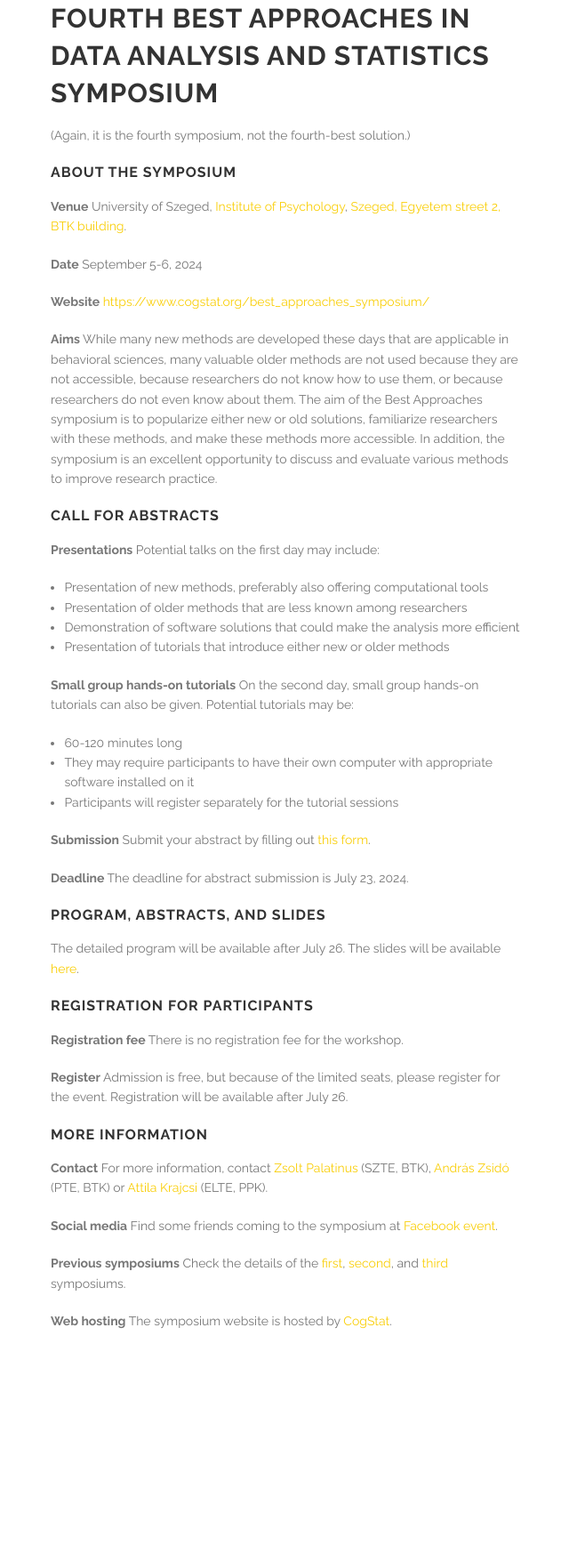
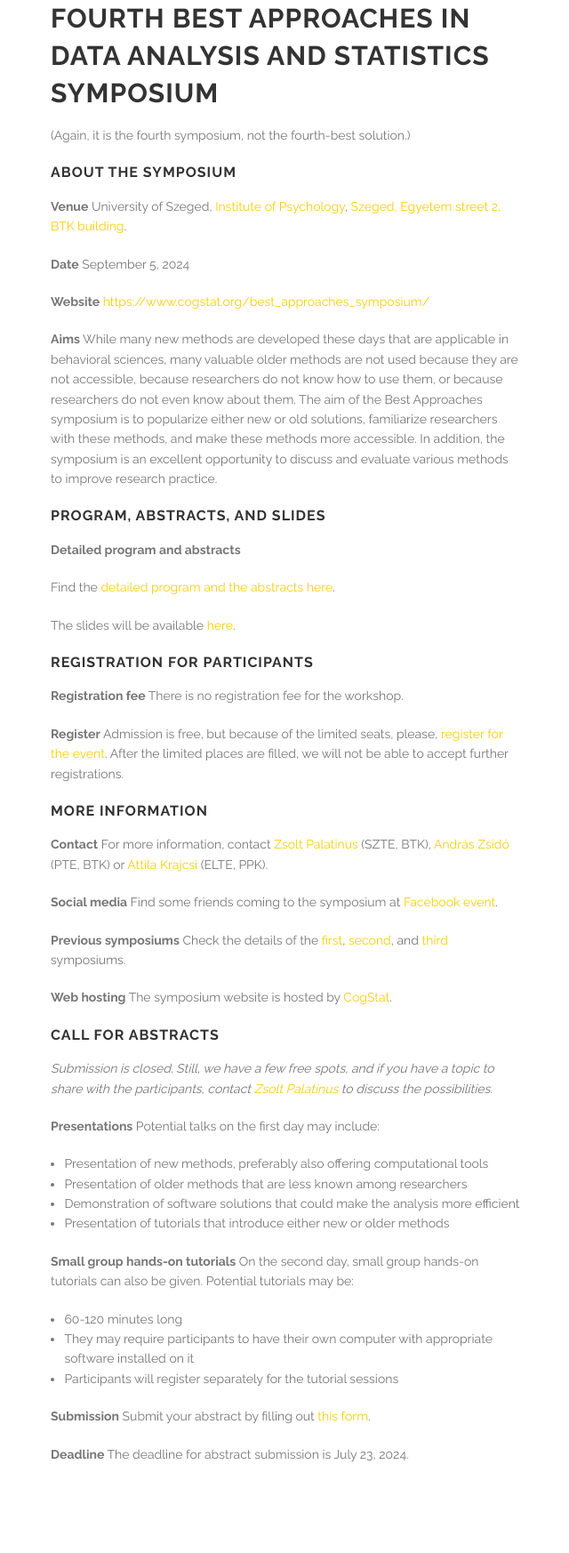
Before and after one commit to cogstat/cogstat_website, a Jekyll site: the page built from best_approaches_symposium/index.md, in a window 1280 px wide. Shown: the whole page at 89% size, without its empty margins (38-678 px from the left). Built offline with Jekyll 4.4.1, drawn with Linux system fonts in a browser that asks for light colours; before the commit the page ends 1596 px from its top, so only the background shows below that.

Commit message:
Update index.md

```diff
--- a/best_approaches_symposium/index.md
+++ b/best_approaches_symposium/index.md
@@ -11,13 +11,39 @@ title:  "Best approaches in data analysis and statistics symposium"
 
 __Venue__ University of Szeged, [Institute of Psychology](https://www.pszich.u-szeged.hu/), [Szeged, Egyetem street 2, BTK building](https://osm.org/go/0KlyHIXRG?m=).
 
-__Date__ September 5-6, 2024
+__Date__ September 5, 2024
 
 __Website__ [https://www.cogstat.org/best_approaches_symposium/](https://www.cogstat.org/best_approaches_symposium/)
 
 __Aims__ While many new methods are developed these days that are applicable in behavioral sciences, many valuable older methods are not used because they are not accessible, because researchers do not know how to use them, or because researchers do not even know about them. The aim of the Best Approaches symposium is to popularize either new or old solutions, familiarize researchers with these methods, and make these methods more accessible. In addition, the symposium is an excellent opportunity to discuss and evaluate various methods to improve research practice.
 
+### Program, abstracts, and slides
+
+__Detailed program and abstracts__
+
+Find the [detailed program and the abstracts here](https://docs.google.com/document/d/1vFYiH9hUAN36ltklTdAeop32lsGzO5mj/edit?usp=sharing&ouid=100583166572315508937&rtpof=true&sd=true).
+
+The slides will be available [here](https://osf.io/meetings/bestapproachessymposium2024).
+
+### Registration for participants
+
+__Registration fee__ There is no registration fee for the workshop.
+
+__Register__ Admission is free, but because of the limited seats, please, [register for the event](https://forms.gle/c7T1GjyC14fviQUQ7). After the limited places are filled, we will not be able to accept further registrations.
+
+### More information
+
+__Contact__ For more information, contact [Zsolt Palatinus](mailto:zsolt.palatinus@gmail.com) (SZTE, BTK), [András Zsidó](mailto:zsido.andras@pte.hu) (PTE, BTK) or [Attila Krajcsi](mailto:krajcsi@gmail.com) (ELTE, PPK).
+
+__Social media__ Find some friends coming to the symposium at [Facebook event](https://www.facebook.com/events/7796899507071182/).
+
+__Previous symposiums__ Check the details of the [first](2017/index.html), [second](2019/index.html), and [third](2023/index.html) symposiums.
+
+__Web hosting__ The symposium website is hosted by [CogStat](https://www.cogstat.org).
+
 ### Call for abstracts
+
+_Submission is closed. Still, we have a few free spots, and if you have a topic to share with the participants, contact [Zsolt Palatinus](mailto:zsolt.palatinus@gmail.com) to discuss the possibilities._
 
 __Presentations__ Potential talks on the first day may include:
 * Presentation of new methods, preferably also offering computational tools
@@ -34,25 +60,4 @@ __Submission__ Submit your abstract by filling out [this form](https://forms.gle
 
 __Deadline__ The deadline for abstract submission is July 23, 2024.
 
-### Program, abstracts, and slides
-
-The detailed program will be available after July 26. The slides will be available [here](https://osf.io/meetings/bestapproachessymposium2024).
-
-### Registration for participants
-
-__Registration fee__ There is no registration fee for the workshop.
-
-__Register__ Admission is free, but because of the limited seats, please register for the event. Registration will be available after July 26. <!---https://forms.gle/c7T1GjyC14fviQUQ7--->
-
-### More information
-
-__Contact__ For more information, contact [Zsolt Palatinus](mailto:zsolt.palatinus@gmail.com) (SZTE, BTK), [András Zsidó](mailto:zsido.andras@pte.hu) (PTE, BTK) or [Attila Krajcsi](mailto:krajcsi@gmail.com) (ELTE, PPK).
-
-__Social media__ Find some friends coming to the symposium at [Facebook event](https://www.facebook.com/events/7796899507071182/).
-
-__Previous symposiums__ Check the details of the [first](2017/index.html), [second](2019/index.html), and [third](2023/index.html) symposiums.
-
-__Web hosting__ The symposium website is hosted by [CogStat](https://www.cogstat.org).
-
-
 <div class='four spacing'></div>
```
